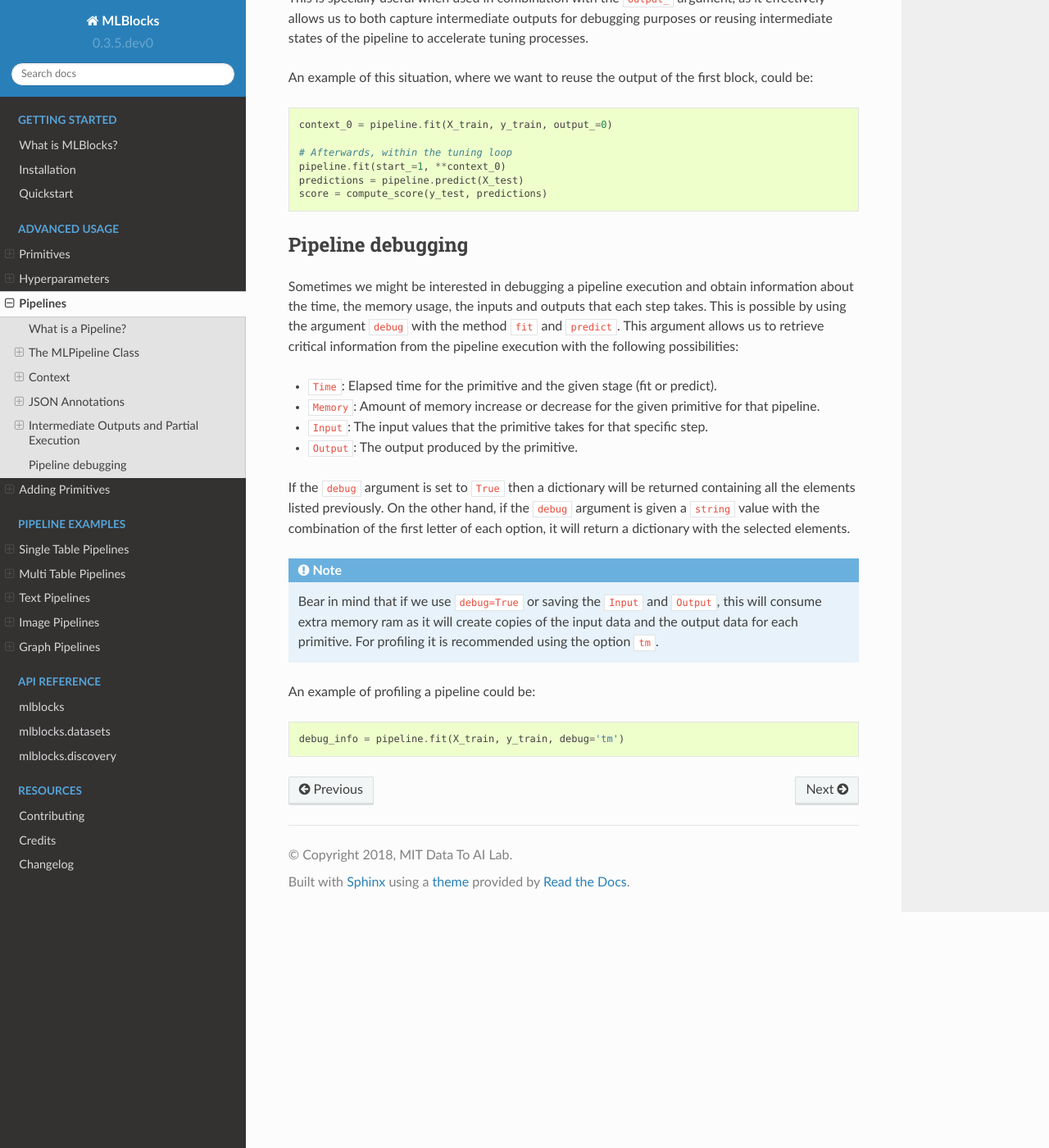
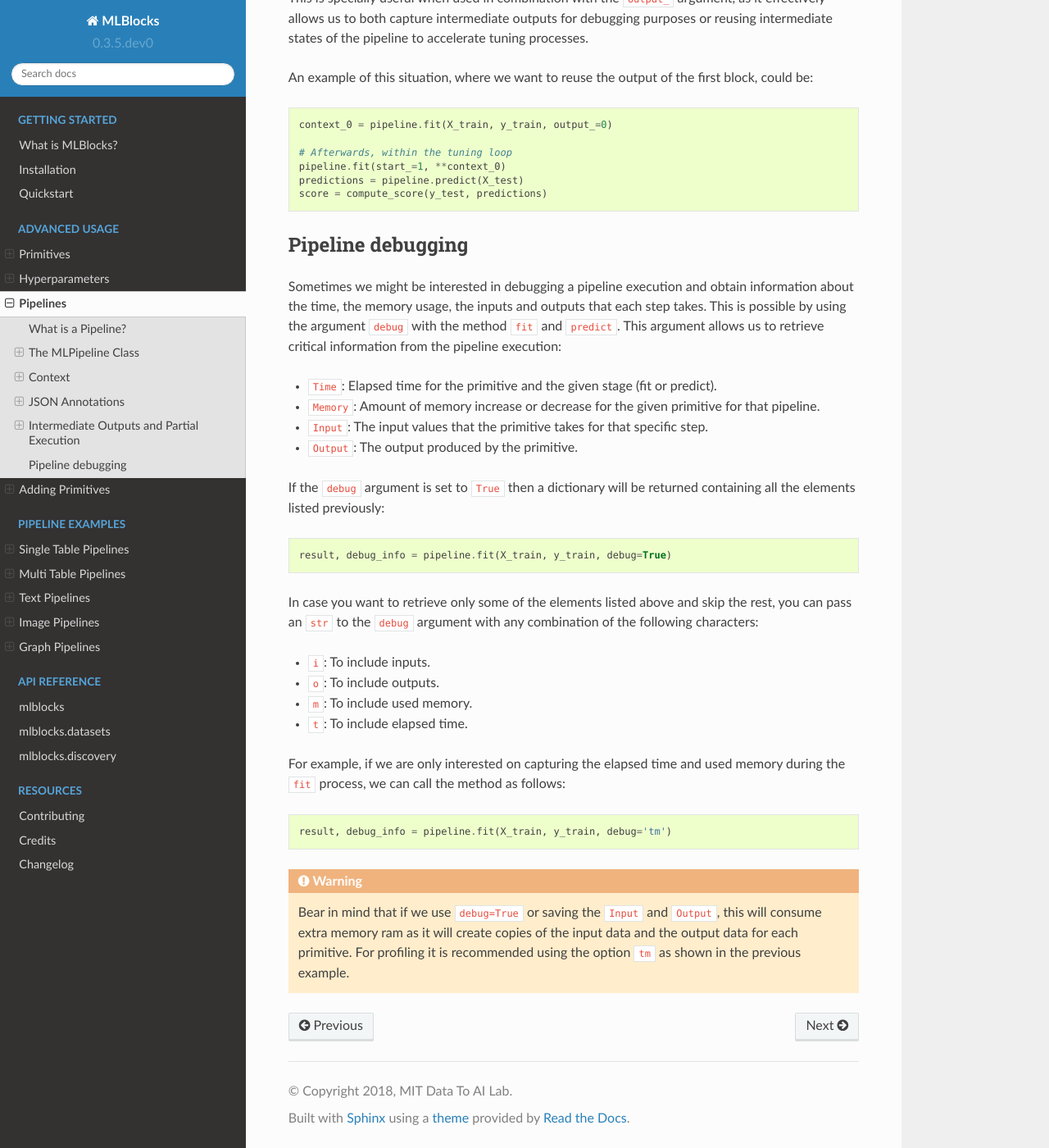
Before and after one commit to MLBazaar/MLBlocks, a Sphinx documentation site: the page built from docs/advanced_usage/pipelines.rst, in a window 1280 px wide and 1400 px high, scrolled down 7375 px. Shown: the whole window at 82% size. Built offline with Sphinx 7.4.7 and the Read the Docs theme 2.0.0, drawn with Linux system fonts in a browser that asks for light colours.

Commit message:
Rephrase documentation

```diff
--- a/docs/advanced_usage/pipelines.rst
+++ b/docs/advanced_usage/pipelines.rst
@@ -429,26 +429,36 @@ Pipeline debugging
 Sometimes we might be interested in debugging a pipeline execution and obtain information
 about the time, the memory usage, the inputs and outputs that each step takes. This is possible
 by using the argument ``debug`` with the method ``fit`` and ``predict``. This argument allows us
-to retrieve critical information from the pipeline execution with the following possibilities:
+to retrieve critical information from the pipeline execution:
 
 * ``Time``: Elapsed time for the primitive and the given stage (fit or predict).
 * ``Memory``: Amount of memory increase or decrease for the given primitive for that pipeline.
 * ``Input``: The input values that the primitive takes for that specific step.
 * ``Output``: The output produced by the primitive.
 
+
 If the ``debug`` argument is set to ``True`` then a dictionary will be returned containing all the
-elements listed previously. On the other hand, if the ``debug`` argument is given a ``string``
-value with the combination of the first letter of each option, it will return a dictionary with
-the selected elements.
+elements listed previously::
 
-.. note:: Bear in mind that if we use ``debug=True`` or saving the ``Input`` and ``Output``,
-          this will consume extra memory ram as it will create copies of the input data and
-          the output data for each primitive. For profiling it is recommended using the option
-          ``tm``.
+    result, debug_info = pipeline.fit(X_train, y_train, debug=True)
 
-An example of profiling a pipeline could be::
+In case you want to retrieve only some of the elements listed above and skip the rest, you can
+pass an ``str`` to the ``debug`` argument with any combination of the following characters:
 
-    debug_info = pipeline.fit(X_train, y_train, debug='tm')
+* ``i``: To include inputs.
+* ``o``: To include outputs.
+* ``m``: To include used memory.
+* ``t``: To include elapsed time.
+
+For example, if we are only interested on capturing the elapsed time and used memory during the
+``fit`` process, we can call the method as follows::
+
+    result, debug_info = pipeline.fit(X_train, y_train, debug='tm')
+
+.. warning:: Bear in mind that if we use ``debug=True`` or saving the ``Input`` and ``Output``,
+             this will consume extra memory ram as it will create copies of the input data and
+             the output data for each primitive. For profiling it is recommended using the option
+             ``tm`` as shown in the previous example.
 
 .. _API Reference: ../api_reference.html
 .. _primitives: ../primitives.html
```
